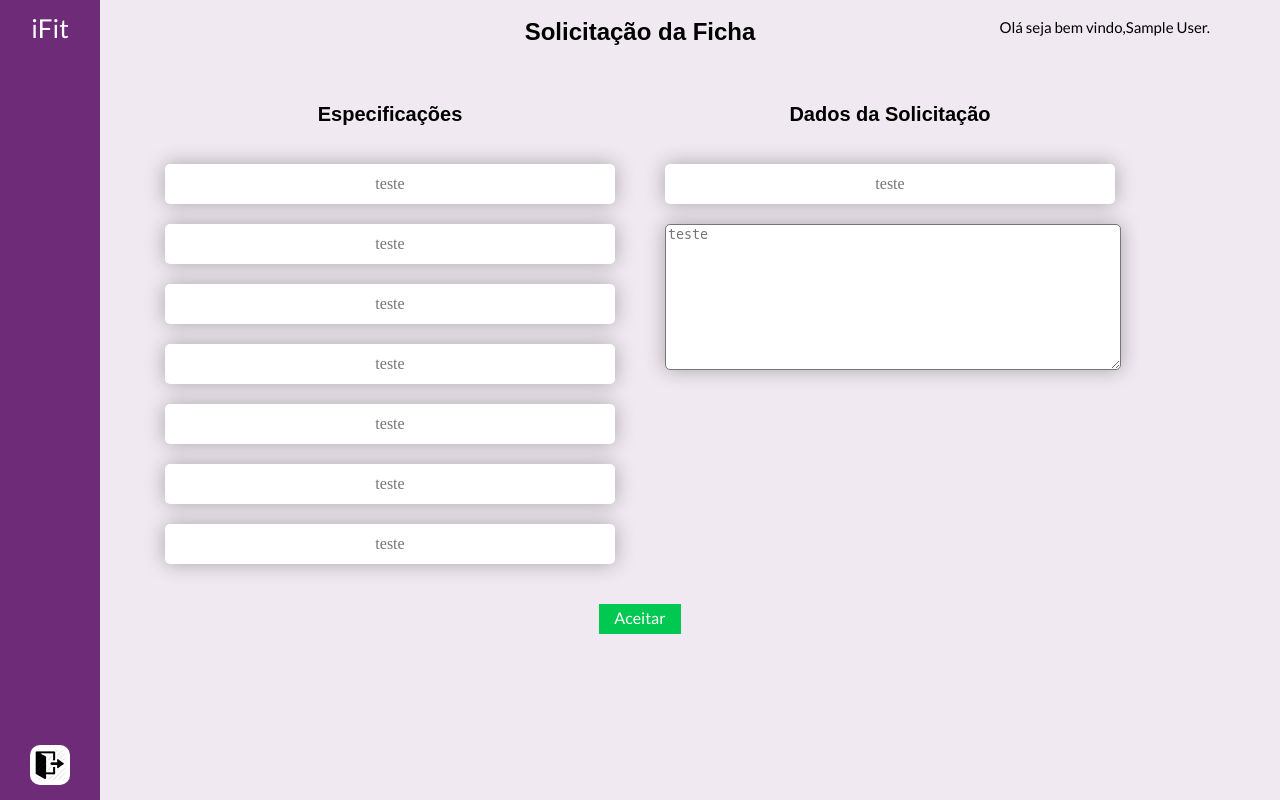
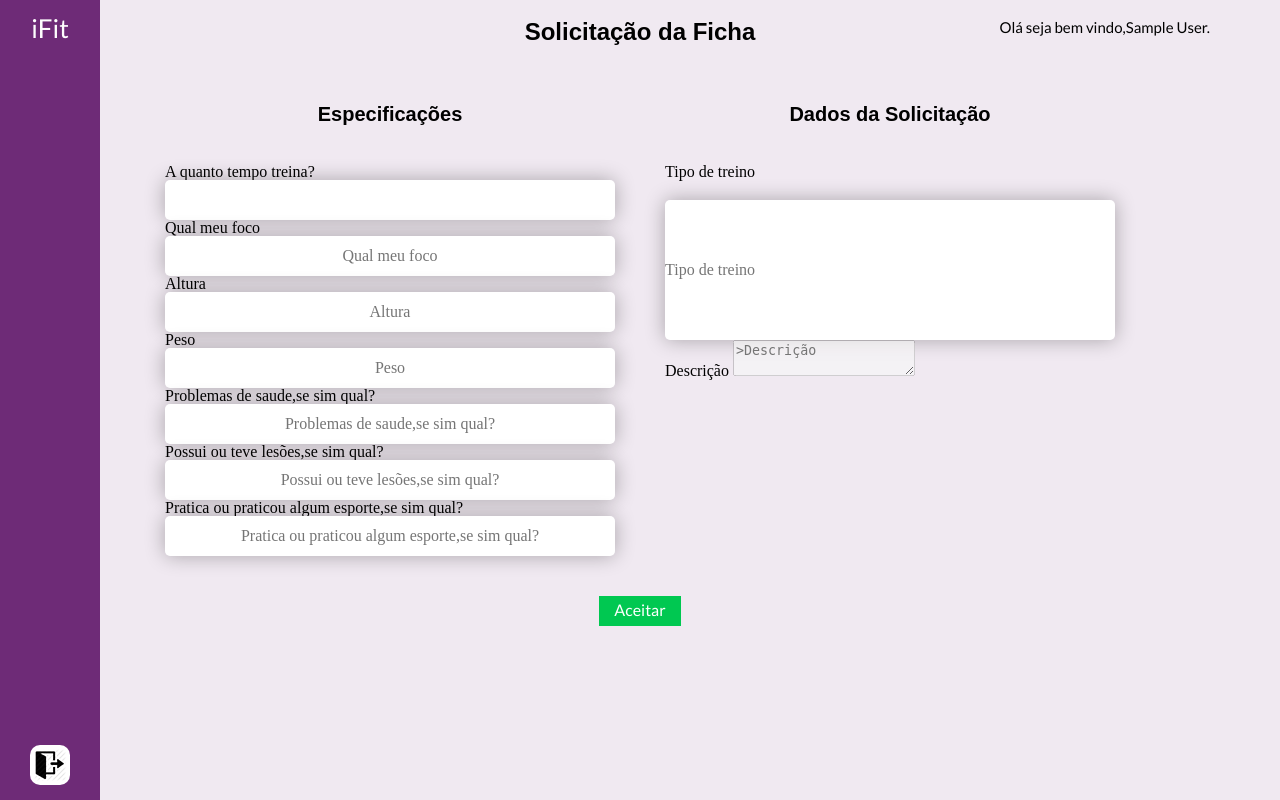
Before and after one commit to alexislds/iFit, a PHP site: page /solicitacao-ficha in a window 1280 px wide. Run offline with PHP 8.4, Linux system fonts and the light colour scheme; the visitor is signed in with stand-in values (Sample User, id 1); data that the repository does not hold is empty; some libraries are stand-ins or nearby versions.

Commit message:
iFit: Mudanças

```diff
--- a/Website/html/visoes/solicitacao-ficha.php
+++ b/Website/html/visoes/solicitacao-ficha.php
@@ -37,26 +37,55 @@
 ?>
 <section class="solicitacao-ficha">
     <form action="./ficha" class="solicitacao-ficha-form" method="post">
-        <input type="hidden" name="fichaSolicitacao" value="<?php echo $solicitacaoIdFicha ?>">
-        <input type="hidden" name="fichaAluno" value="<?php echo $solicitacaoIdAluno ?>">
+        <input type="hidden" name="fichaSolicitacao">
+        <input type="hidden" name="fichaAluno">
         <h1 class="solicitacao-ficha-titulo">Solicitação da Ficha</h1>
         <div class="solicitacao-ficha-especificacoes">
             <h1 class="solicitacao-ficha-especificacoes-titulo">Especificações</h1>
             <div class="solicitacao-ficha-especificacoes-lista">
-                <input class="solicitacao-ficha-especificacoes-lista-input" type="text" placeholder="teste" value="<?php echo $tempo ?>">
-                <input class="solicitacao-ficha-especificacoes-lista-input" type="text" placeholder="teste" value="<?php echo $foco ?>">
-                <input class="solicitacao-ficha-especificacoes-lista-input" type="text" placeholder="teste" value="<?php echo $altura ?>">
-                <input class="solicitacao-ficha-especificacoes-lista-input" type="text" placeholder="teste" value="<?php echo $peso ?>">
-                <input class="solicitacao-ficha-especificacoes-lista-input" type="text" placeholder="teste" value="<?php echo $saude ?>">
-                <input class="solicitacao-ficha-especificacoes-lista-input" type="text" placeholder="teste" value="<?php echo $lesoes ?>">
-                <input class="solicitacao-ficha-especificacoes-lista-input" type="text" placeholder="teste" value="<?php echo $pratica ?>">
+               <div class="solicitacao-ficha-especificacoes-lista-item">
+                  <label class="solicitacao-ficha-especificacoes-lista-label">A quanto tempo treina?</label>
+                  <input  disabled class="solicitacao-ficha-especificacoes-lista-input" type="text" placeholder="A quanto tempo treina?"  value="<?php echo $tempo ?> ">
+               </div>
+                <div class="solicitacao-ficha-especificacoes-lista-item">
+                     <label class="solicitacao-ficha-especificacoes-lista-label">Qual meu foco</label>
+                 <input  disabled class="solicitacao-ficha-especificacoes-lista-input" type="text" placeholder="Qual meu foco" value="<?php echo $foco ?>">
+                </div>
+                <div class="solicitacao-ficha-especificacoes-lista-item">
+                     <label class="solicitacao-ficha-especificacoes-lista-label">Altura</label>
+                  <input  disabled class="solicitacao-ficha-especificacoes-lista-input" type="text" placeholder="Altura" value="<?php echo $altura ?>">
+                </div>
+                <div class="solicitacao-ficha-especificacoes-lista-item">
+                    <label class="solicitacao-ficha-especificacoes-lista-label">Peso</label>
+                 <input  disabled class="solicitacao-ficha-especificacoes-lista-input" type="text" placeholder="Peso" value="<?php echo $peso ?>">
+                </div>
+
+                <div class="solicitacao-ficha-especificacoes-lista-item">
+                 <label class="solicitacao-ficha-especificacoes-lista-label">Problemas de saude,se sim qual?</label>
+                 <input  disabled class="solicitacao-ficha-especificacoes-lista-input" type="text" placeholder="Problemas de saude,se sim qual?" value="<?php echo $saude ?>">
+                </div>
+
+                <div class="solicitacao-ficha-especificacoes-lista-item">
+                  <label class="solicitacao-ficha-especificacoes-lista-label">Possui ou teve lesões,se sim qual?</label>
+                 <input  disabled class="solicitacao-ficha-especificacoes-lista-input" type="text" placeholder="Possui ou teve lesões,se sim qual?" value="<?php echo $lesoes ?>">
+                </div>
+               <div class="solicitacao-ficha-especificacoes-lista-item">
+                  <label class="solicitacao-ficha-especificacoes-lista-label">Pratica ou praticou algum esporte,se sim qual?</label>
+                 <input  disabled class="solicitacao-ficha-especificacoes-lista-input" type="text" placeholder="Pratica ou praticou algum esporte,se sim qual?" value="<?php echo $pratica ?>">
+               </div>
             </div>
         </div>
         <div class="solicitacao-ficha-dados">
             <h1 class="solicitacao-ficha-dados-titulo">Dados da Solicitação</h1>
             <div class="solicitacao-ficha-dados-lista">
-                <input class="solicitacao-ficha-dados-lista-input" type="text" name="fichaTipo" placeholder="teste" value="<?php echo $tipo ?>">
-                <textarea class="solicitacao-ficha-dados-lista-input" type="text" placeholder="teste"><?php echo $descricao ?></textarea>
+              <div class="solicitacao-ficha-dados-lista-item">
+                 <label class="solicitacao-ficha-dados-lista-label">Tipo de treino</label>
+                 <input  disabled class="solicitacao-ficha-dados-lista-input" type="text" name="fichaTipo" placeholder="Tipo de treino" value="<?php echo $tipo ?>">
+               </div>
+               <div class="solicitacao-ficha-dados-lista-item">
+                    <label class="solicitacao-ficha-dados-lista-label">Descrição</label>
+                 <textarea  disabled class="solicitacao-ficha-dados-lista-textarea" type="text" placeholder=">Descrição"><?php echo $descricao ?></textarea>
+               </div>
             </div>
         </div>
         <div class="solicitacao-ficha-botao">
```
